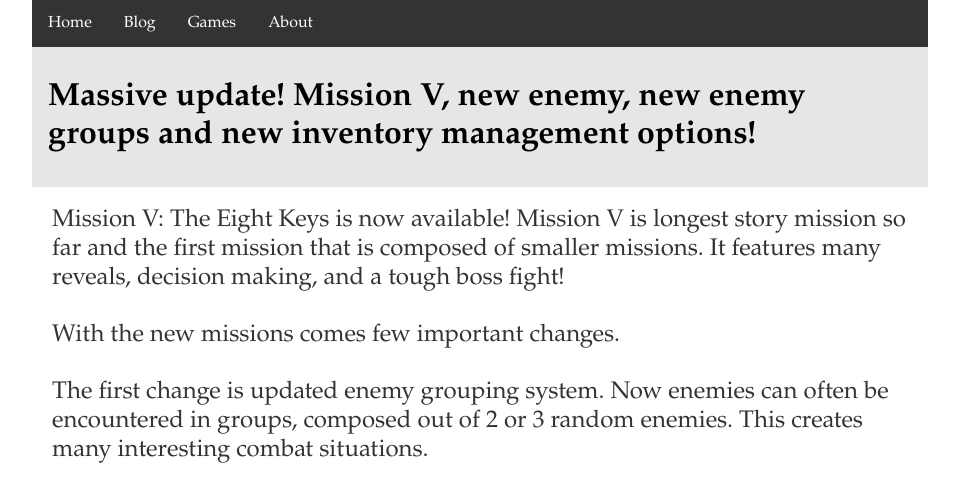
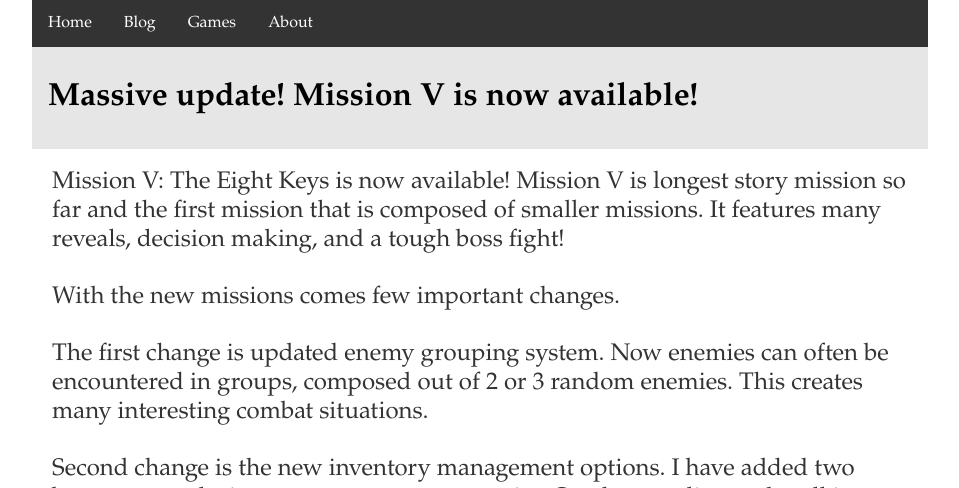
Before and after one commit to Phoebe3663/Zuurix.github.io, a Jekyll site: the page built from _posts/2016-12-15-massive-update_mission-v-is-now-available.md, in a window 1280 px wide and 900 px high, cut to the strip 412-900 px from the top of the window. Shown: the whole strip, without its empty margins (160-1119 px from the left). Built offline with Jekyll 4.4.1, drawn with Linux system fonts in a browser that asks for light colours; comment, search, counter and statistics services are not loaded.

Commit message:
Update 2016-12-15-massive-update_mission-v-is-now-available.md

```diff
--- a/_posts/2016-12-15-massive-update_mission-v-is-now-available.md
+++ b/_posts/2016-12-15-massive-update_mission-v-is-now-available.md
@@ -1,6 +1,6 @@
 ---
 layout: post
-title: "Massive update! Mission V, new enemy, new enemy groups and new inventory management options!"
+title: "Massive update! Mission V is now available!"
 date: 2016-12-15
 ---
 
```
